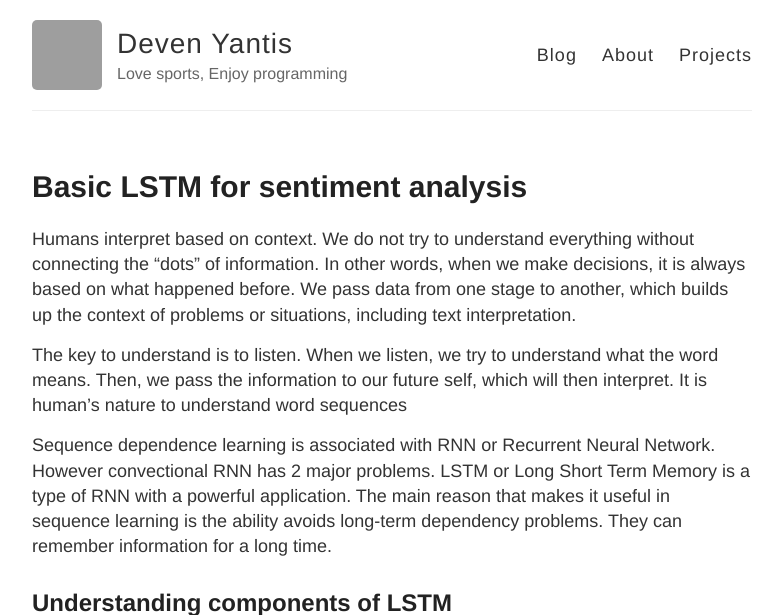
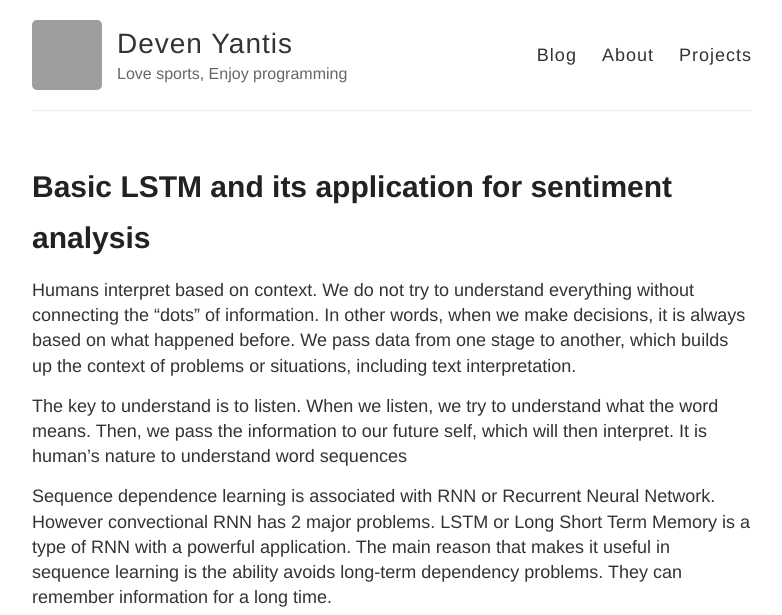
Before and after one commit to devennn/devennn.github.io, a Jekyll site: the page built from _posts/2020-02-16-Basic-LSTM-and-example.md, in a window 1280 px wide and 900 px high, cut to the strip 0-615 px from the top of the window. Shown: the whole strip, without its empty margins (248-1030 px from the left). Built offline with Jekyll 4.4.1, drawn with Linux system fonts in a browser that asks for light colours; grey boxes are pictures that could not be loaded.

Commit message:
Update 2020-02-16-Basic-LSTM-and-example.md

```diff
--- a/_posts/2020-02-16-Basic-LSTM-and-example.md
+++ b/_posts/2020-02-16-Basic-LSTM-and-example.md
@@ -1,6 +1,6 @@
 ---
 layout: post
-title: Basic LSTM for sentiment analysis
+title: Basic LSTM and its application for sentiment analysis
 ---
 
 Humans interpret based on context. We do not try to understand everything without connecting the "dots" of information. In other words, when we make decisions, it is always based on what happened before. We pass data from one stage to another, which builds up the context of problems or situations, including text interpretation.
```
